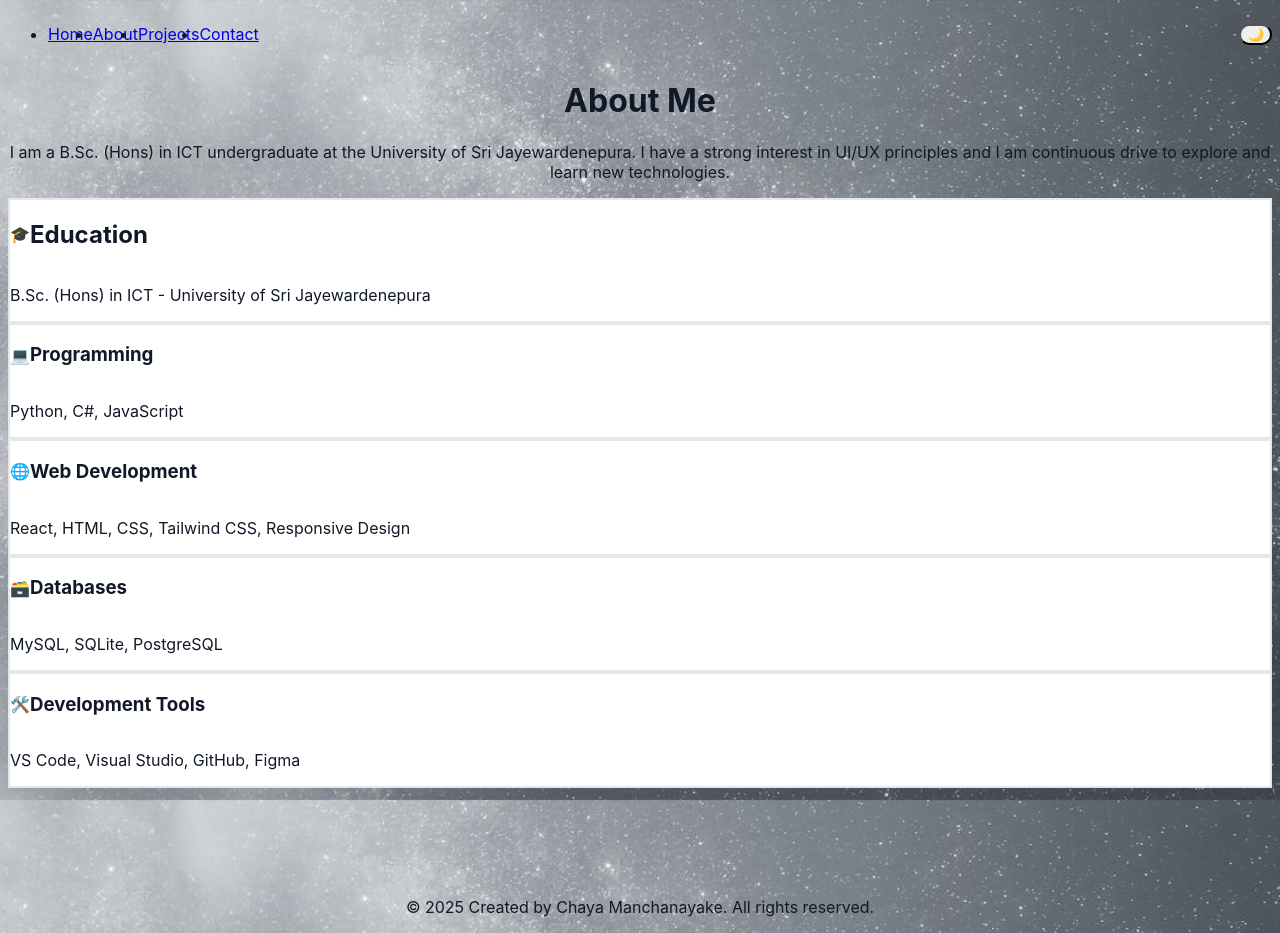
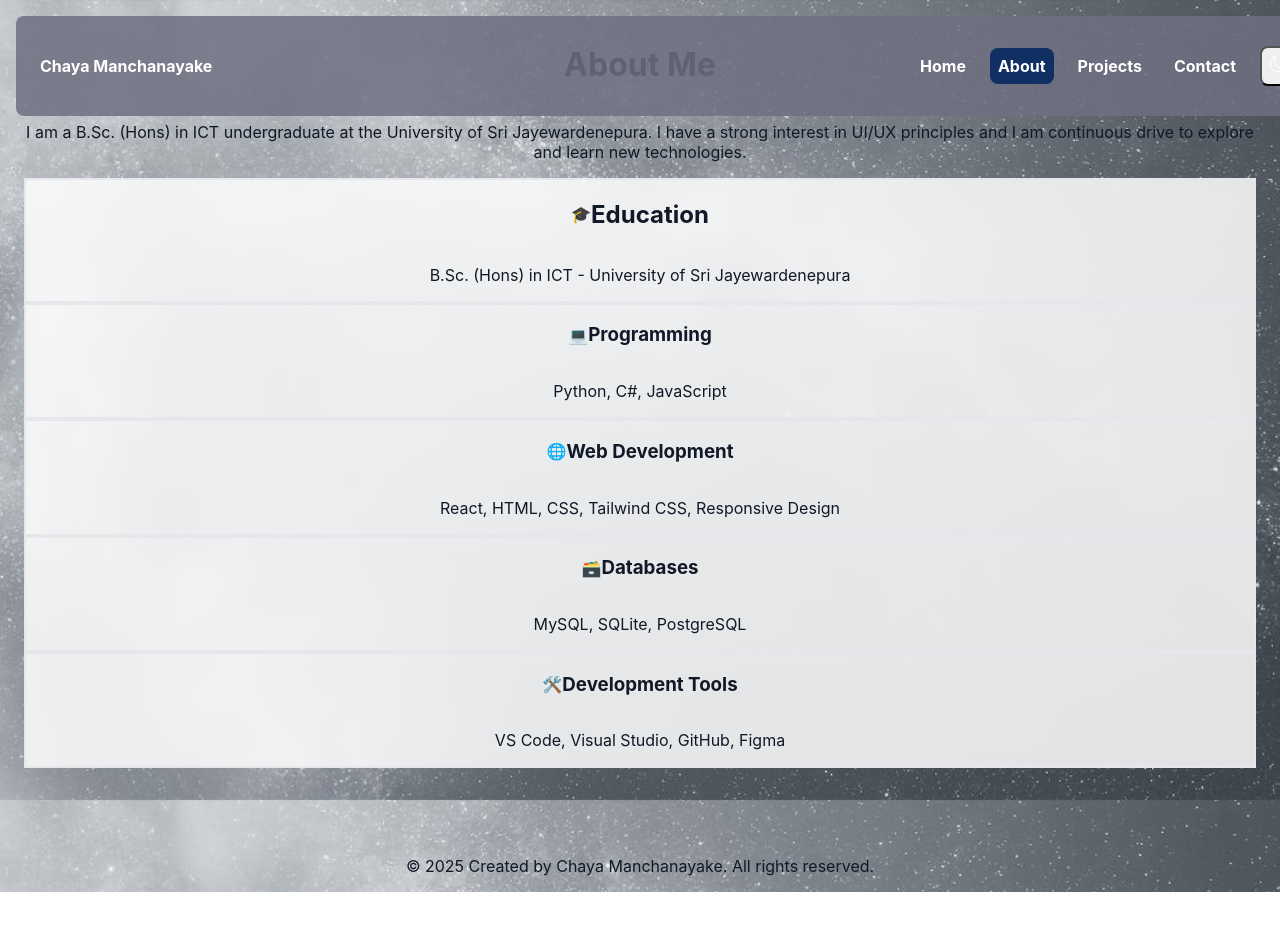
Before and after one commit to ICT-Courses/ict2233-ca-02-CManchi-1211, a React (Vite) app: page /about in a window 1280 px wide. After the commit the page ends 892 px from the top, so only its background shows below. Built offline with nearby package versions, Linux system fonts and the light colour scheme.

Commit message:
Update the Navigation bar

```diff
--- a/package.json
+++ b/package.json
@@ -16,6 +16,7 @@
     "lucide-react": "^0.544.0",
     "react": "^19.1.1",
     "react-dom": "^19.1.1",
+    "react-icons": "^5.5.0",
     "react-router-dom": "^7.9.1",
     "saas": "^1.0.0",
     "tailwindcss": "^4.1.13"
--- a/src/App.css
+++ b/src/App.css
@@ -4,7 +4,7 @@
 .page-container {
   max-width: 1280px;
   margin: 0 auto;
-  padding: 2rem;
+  padding: 1rem;
   min-height: 100vh;
   display: flex;
   flex-direction: column;
@@ -20,3 +20,36 @@
 .fade-in {
   animation: fadeIn 1s ease-in-out;
 }
+
+/* Navbar styles */
+.nav{
+  display: flex;
+  justify-content: space-between;
+  align-items: center;
+  background-color: #0f172a;
+}
+
+.nav-typo{
+  font-size: 1rem;
+  margin: 0.5rem;
+  font-weight: bold;
+  text-decoration: none;
+  color: rgb(118, 107, 157)
+}
+
+.nav-ul{
+  display: flex;
+}
+
+.nav-li{
+    list-style: none;
+}
+
+.nav-ul-li-a{
+  display: block;
+  text-decoration: none;
+  color: white;
+  padding: 0.5rem;
+  margin:  0 rem;
+  border-radius: 0.5rem;
+}
--- a/src/App.jsx
+++ b/src/App.jsx
@@ -9,6 +9,7 @@ import NotFound from './Pages/NotFound.jsx';
 import Navbar from './Components/Navbar.jsx';
 import Footer from './Components/Footer.jsx';
 import './index.css';
+import './App.css';
 
 // This component wraps the entire application with routing and theme context.
 const App = () => {
--- a/src/Components/Navbar.jsx
+++ b/src/Components/Navbar.jsx
@@ -1,79 +1,76 @@
-import React from 'react';
-import { Link, useLocation } from 'react-router-dom';
-// Using "useTheme" custom hook to access currentTheme and toggleTheme easily
-import { useTheme } from '../context/themeContext.jsx';
+import React, { useContext } from "react";
+import { Link, useLocation } from "react-router-dom";
+import { ThemeContext } from "../context/ThemeContext.jsx";
+import { BsSun, BsMoon } from "react-icons/bs";
 
 const Navbar = () => {
-  const { currentTheme, toggleTheme } = useTheme();
+  const { theme, toggleTheme } = useContext(ThemeContext);
   const location = useLocation();
 
   const isActive = (path) => location.pathname === path;
+  const MyName = "Chaya Manchanayake";
 
   return (
-    <nav className="p-6 flex justify-between items-center transition-colors duration-300 relative z-10">
-      <div className="flex items-center space-x-8">
-        <ul className="flex space-x-6 ml-8">
+    <nav
+      className="fixed w-full top-0 p-4 shadow-lg z-50 backdrop-blur-md transition-colors duration-300 nav-typo nav-ul nav-ul-li-a"
+      style={{ backgroundColor: "var(--nav-bg)" }}
+    >
+      <div className="container mx-auto flex justify-between items-center">
+        <Link
+          to="/"
+          className="text-2xl font-bold font-serif nav-text-color nav-typo nav-ul nav-li nav-ul-li-a"
+        >
+          {MyName}
+        </Link>
+        <div className="flex items-center space-x-6 ">
+          <ul className="flex space-x-6 list-none ">
             <li>
               <Link
                 to="/"
-              className={`px-3 py-2 rounded-lg font-medium transition-all duration-300 ${
-                isActive('/')
-                  ? 'bg-blue-600 text-white shadow-lg'
-                  : 'text-gray-200 hover:text-blue-400 hover:bg-blue-900/20'
+                className={`nav-text-color hover:opacity-80 transition-all duration-300 px-3 py-2 rounded-lg nav-typo nav-ul  nav-ul-li-a ${
+                  isActive('/') ? 'nav-active-link' : ''
                 }`}
-            >
-              Home
-            </Link>
+              > Home </Link>
             </li>
+
             <li>
               <Link
                 to="/about"
-              className={`px-3 py-2 rounded-lg font-medium transition-all duration-300 ${
-                isActive('/about')
-                  ? 'bg-blue-600 text-white shadow-lg'
-                  : 'text-gray-200 hover:text-blue-400 hover:bg-blue-900/20'
+                className={`nav-text-color hover:opacity-80 transition-all duration-300 px-3 py-2 rounded-lg nav-typo  nav-ul nav-ul-li-a ${
+                  isActive('/about') ? 'nav-active-link' : ''
                 }`}
-            >
-              About
-            </Link>
+              > About </Link>
             </li>
+
             <li>
               <Link
                 to="/projects"
-              className={`px-3 py-2 rounded-lg font-medium transition-all duration-300 ${
-                isActive('/projects')
-                  ? 'bg-blue-600 text-white shadow-lg'
-                  : 'text-gray-200 hover:text-blue-400 hover:bg-blue-900/20'
+                className={`nav-text-color hover:opacity-80 transition-all duration-300 px-3 py-2 rounded-lg nav-typo  nav-ul nav-ul-li-a ${
+                  isActive('/projects') ? 'nav-active-link' : ''
                 }`}
-            >
-              Projects
-            </Link>
+              > Projects </Link>
             </li>
+
             <li>
               <Link
                 to="/contact"
-              className={`px-3 py-2 rounded-lg font-medium transition-all duration-300 ${
-                isActive('/contact')
-                  ? 'bg-blue-600 text-white shadow-lg'
-                  : 'text-gray-200 hover:text-blue-400 hover:bg-blue-900/20'
+                className={`nav-text-color hover:opacity-80 transition-all duration-300 px-3 py-2 rounded-lg nav-typo nav-ul nav-ul-li-a ${
+                  isActive('/contact') ? 'nav-active-link' : ''
                 }`}
-            >
-              Contact
-            </Link>
+              > Contact </Link>
             </li>
           </ul>
-      </div>
 
           {/* Theme Toggle Button */}
           <button
             onClick={toggleTheme}
-        className="p-3 rounded-full bg-gray-800/50 backdrop-blur-sm text-white hover:bg-gray-700/50 focus:outline-none focus:ring-2 focus:ring-blue-500 transition-all duration-300 hover:scale-105"
-        title={`Switch to ${currentTheme === 'light' ? 'dark' : 'light'} theme`}
+            className="text-2xl nav-text-color hover:scale-110 transition-transform duration-300 p-2 rounded-lg hover:bg-gray-200 dark:hover:bg-gray-700 nav-typo nav-ul nav-ul-li-a"
+            title={`Switch to ${theme === 'dark' ? 'light' : 'dark'} theme`}
           >
-        <span className="text-2xl">
-          {currentTheme === 'light' ? '🌙' : '☀️'}
-        </span>
+            {theme === "dark" ? <BsSun /> : <BsMoon />}
           </button>
+        </div>
+      </div>
     </nav>
   );
 };
--- a/src/Context/ThemeContext.jsx
+++ b/src/Context/ThemeContext.jsx
@@ -1,47 +1,30 @@
-import React, { createContext, useState, useContext, useEffect } from 'react';
+import React, { createContext, useState, useEffect } from 'react';
 
-
-//Context to manage the theme state.
 export const ThemeContext = createContext();
 
+export const ThemeProvider = ({ children }) => {
+  const [theme, setTheme] = useState('light');
 
+  useEffect(() => {
+    const savedTheme = localStorage.getItem('theme');
+    if (savedTheme) {
+      setTheme(savedTheme);
+    }
+  }, []);
 
-export const ThemeProvider = ({ children }) => {
-  // useState hook: To store what is the the CURRENT theme (light or dark)
-  const [currentTheme, setTheme] = useState(
-    () => localStorage.getItem('currentTheme') || (window.matchMedia('(prefers-color-scheme: dark)').matches ? 'dark' : 'light')
-  );
+  useEffect(() => {
+    document.documentElement.setAttribute('data-theme', theme);
+    document.documentElement.className = theme;
+    localStorage.setItem('theme', theme);
+  }, [theme]);
 
-
-
-
-  // useEffect hook: Let the theme change across the entire app
-  useEffect(() => {
-    document.documentElement.classList.remove('light', 'dark');
-    document.documentElement.classList.add(currentTheme);
-    localStorage.setItem('currentTheme', currentTheme);
-  }, [currentTheme]);
-
-
-
-
-
-  // toggleTheme: To Toggle between the two themes
   const toggleTheme = () => {
-    setTheme((prevTheme) => (prevTheme === 'light' ? 'dark' : 'light'));
+    setTheme(prevTheme => prevTheme === 'light' ? 'dark' : 'light');
   };
 
   return (
-    <ThemeContext.Provider value={{ currentTheme, toggleTheme }}>
+    <ThemeContext.Provider value={{ theme, toggleTheme }}>
       {children}
     </ThemeContext.Provider>
   );
 };
-
-
-
-
-// A custom hook to easily access the theme context from any component.
-export const useTheme = () => {
-  return useContext(ThemeContext);
-};
--- a/src/Pages/About.jsx
+++ b/src/Pages/About.jsx
@@ -3,23 +3,23 @@ import React from 'react';
 const About = () => {
   const skillsData = [
     {
-      category: 'Programming',
-      icon: '💻',
+      category: '  Programming',
+      icon: '💻  ',
       items: ['Python', 'C#', 'JavaScript'],
     },
     {
-      category: 'Web Development',
-      icon: '🌐',
+      category: '  Web Development',
+      icon: '🌐  ',
       items: ['React', 'HTML', 'CSS', 'Tailwind CSS', 'Responsive Design'],
     },
     {
-      category: 'Databases',
-      icon: '🗃️',
+      category: '  Databases',
+      icon: '🗃️  ',
       items: ['MySQL', 'SQLite', 'PostgreSQL'],
     },
     {
-      category: 'Development Tools',
-      icon: '🛠️',
+      category: '  Development Tools',
+      icon: '🛠️  ',
       items: ['VS Code', 'Visual Studio', 'GitHub', 'Figma'],
     },
   ];
@@ -27,7 +27,7 @@ const About = () => {
   return (
     <div className="page-container pt-10">
       <h1 className="text-4xl font-bold text-center mb-6 text-white fade-in">About Me</h1>
-      <div className="max-w-4xl mx-auto space-y-8">
+      <div className="max-w-5xl mx-auto space-y-8">
 
         {/* Introduction */}
         <div className="text-center slide-in">
@@ -38,10 +38,10 @@ const About = () => {
         </div>
 
         {/* Education Card */}
-        <div className="p-6 rounded-lg shadow-xl card-hover slide-in themed-card border-2">
-          <div className="flex items-center mb-4">
+        <div className="p-6 rounded-3xl shadow-xl card-hover slide-in themed-card border-2 text-center">
+          <div className="flex items-center justify-center mb-4">
             <span className="text-3xl mr-3">🎓</span>
-            <h2 className="text-2xl font-semibold text-black dark:text-white">Education</h2>
+            <h2 className="text-2xl font-semibold text-black dark:text-white">  Education</h2>
           </div>
           <p className="text-gray-700 dark:text-gray-200">
             B.Sc. (Hons) in ICT - University of Sri Jayewardenepura
@@ -49,14 +49,14 @@ const About = () => {
         </div>
 
         {/* Skills Grid */}
-        <div className="grid grid-cols-1 md:grid-cols-2 gap-6 mt-10">
+        <div className="grid grid-cols-1 md:grid-cols-2 gap-8 mt-10">
           {skillsData.map((skill, index) => (
             <div
               key={skill.category}
-              className={`p-6 rounded-lg shadow-xl card-hover slide-in themed-card border-2`}
+              className={`p-6 rounded-3xl shadow-xl card-hover slide-in themed-card border-2 text-center`}
               style={{ animationDelay: `${index * 0.2}s` }}
             >
-              <div className="flex items-center mb-4">
+              <div className="flex items-center justify-center mb-4">
                 <span className="text-3xl mr-3">{skill.icon}</span>
                 <h3 className="text-xl font-semibold text-black dark:text-white">
                   {skill.category}
--- a/src/index.css
+++ b/src/index.css
@@ -7,21 +7,26 @@
   :root {
     --color-primary: #1F2937;
     --color-secondary: #E5E7EB;
-    --color-accent: #3B82F6;
+    --color-accent: #103064;
     --card-background: #FFFFFF; /* Light theme card background */
     --card-border: #E5E7EB; /* Light theme card border */
+    --nav-bg: rgba(111, 111, 129, 0.85); /* Light theme navbar background */
+    --nav-text: #2d3c5a; /* Light theme navbar text color */
   }
 
   .dark {
     --color-primary: #1E3A8A;
     --color-secondary: #D1D5DB;
-    --color-accent: #60A5FA;
+    --color-accent: #355f91;
     --card-background: #111827; /* Dark theme card background */
     --card-border: #1F2937; /* Dark theme card border */
+    --nav-bg: rgba(17, 24, 39, 0.85); /* Dark theme navbar background */
+    --nav-text: #F9FAFB; /* Dark theme navbar text color */
   }
 
   body {
     font-family: 'Inter', sans-serif;
+    transition: all 0.3s ease;
   }
 
   /* Apply background images based on the theme */
@@ -41,7 +46,7 @@
     color: #F9FAFB;
   }
 
-  /* Ensure text is visible on both themes */
+  /* Ensure that the text is visible on both themes */
   .dark h1, .dark h2, .dark h3, .dark p, .dark li {
     color: #F9FAFB !important;
   }
@@ -50,10 +55,22 @@
     color: #111827 !important;
   }
 
-  /* Custom class for cards to use theme variables */
+  /* A class for cards to use theme variables */
   .themed-card {
     background-color: var(--card-background);
     border-color: var(--card-border);
+    backdrop-filter: blur(10px);
+    background-color: rgba(255, 255, 255, 0.85);
+  }
+
+  .dark .themed-card {
+    background-color: rgba(17, 24, 39, 0.85);
+  }
+
+  /* Page container with proper spacing */
+  .page-container {
+    padding-top: 5rem; /* Space for fixed navbar */
+    min-height: 100vh;
   }
 }
 
@@ -76,12 +93,73 @@
   animation: slideIn 0.6s ease-out;
 }
 
-/* Card hover effects */
+/* Card hover effects with a more pronounced 3D effect */
 .card-hover {
-  transition: all 0.3s ease;
+  transition: all 0.3s ease-in-out;
+  transform-style: preserve-3d;
 }
 
 .card-hover:hover {
-  transform: translateY(-5px);
-  box-shadow: 0 20px 25px -5px rgba(0, 0, 0, 0.1), 0 10px 10px -5px rgba(0, 0, 0, 0.04);
+  transform: translateY(-12px) scale(1.03) rotateX(8deg) rotateY(-2deg);
+  box-shadow:
+    0 30px 60px -12px rgba(0, 0, 0, 0.3),
+    0 15px 25px -5px rgba(0, 0, 0, 0.15),
+    0 0 0 1px rgba(255, 255, 255, 0.1);
 }
+
+/* 3D Button Animation for "View My Work" and similar buttons */
+.view-work-btn, .contact-btn {
+  position: relative;
+  perspective: 1000px;
+  transform-style: preserve-3d;
+  border: none;
+  overflow: hidden;
+}
+
+.view-work-btn::before, .contact-btn::before {
+  content: '';
+  position: absolute;
+  top: 0;
+  left: -100%;
+  width: 100%;
+  height: 100%;
+  background: linear-gradient(90deg, transparent, rgba(255, 255, 255, 0.2), transparent);
+  transition: left 0.5s;
+}
+
+.view-work-btn:hover::before, .contact-btn:hover::before {
+  left: 100%;
+}
+
+.view-work-btn:hover {
+  transform: translateY(-8px) scale(1.05) rotateX(-5deg);
+  box-shadow:
+    0 20px 40px -5px rgba(102, 126, 234, 0.4),
+    0 10px 20px -5px rgba(118, 75, 162, 0.3),
+    0 0 0 3px rgba(255, 255, 255, 0.1);
+}
+
+.contact-btn:hover {
+  transform: translateY(-8px) scale(1.05) rotateX(-5deg);
+  box-shadow:
+    0 20px 40px -5px rgba(147, 51, 234, 0.4),
+    0 10px 20px -5px rgba(219, 39, 119, 0.3),
+    0 0 0 3px rgba(255, 255, 255, 0.1);
+}
+
+/* Mobile responsiveness */
+@media (max-width: 768px) {
+  .card-hover:hover {
+    transform: translateY(-8px) scale(1.02);
+  }
+}
+
+/* New Navbar-specific CSS rules for clarity and theming */
+.nav-text-color {
+  color: var(--nav-text);
+}
+
+.nav-active-link {
+  background-color: var(--color-accent);
+  color: white;
+}
```
Also changed, not shown: src/Pages/Contact.jsx (+5 -5 lines), 1 other file (tests, documents, lock files or other folders). Lines whose indentation alone changed are shown as unchanged.
